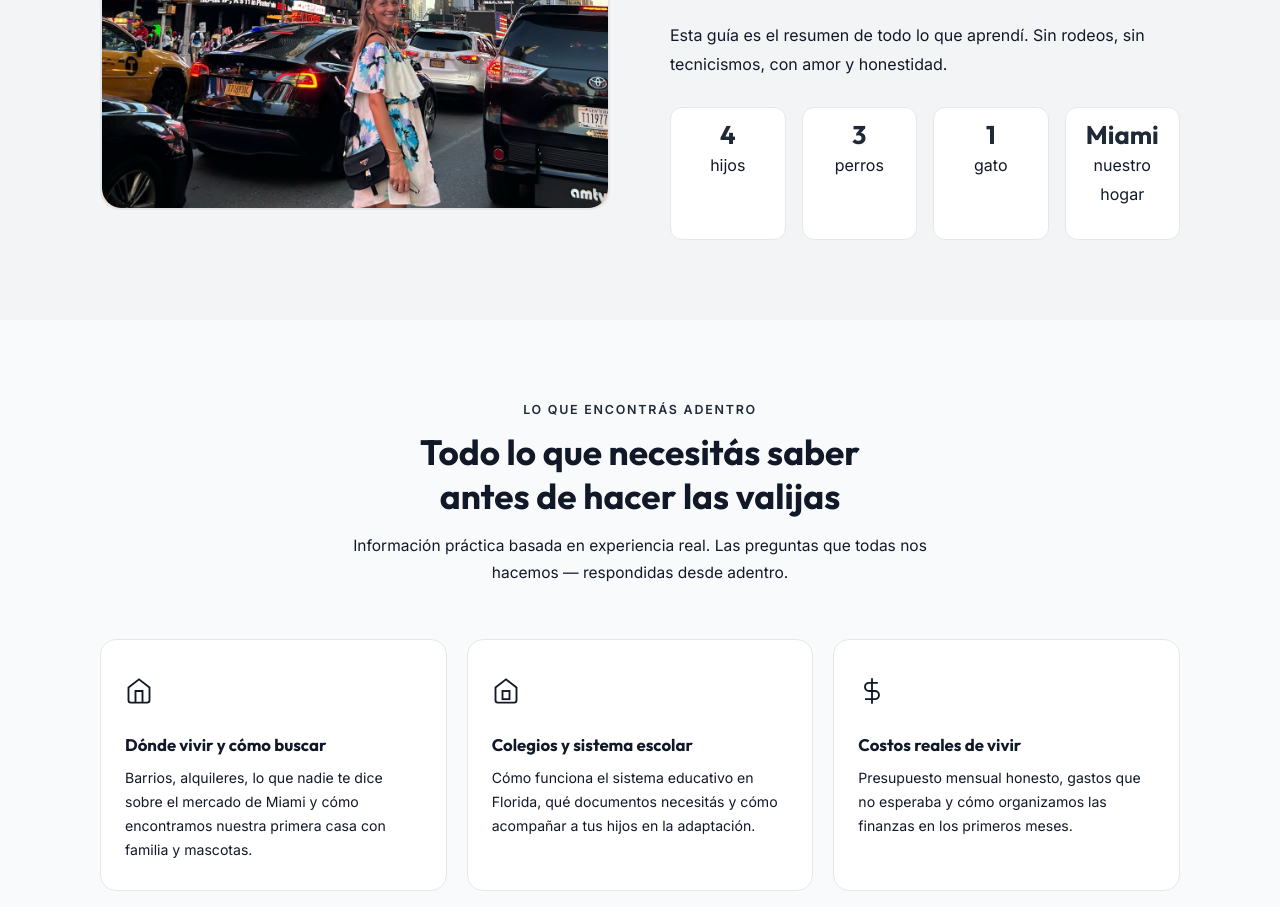
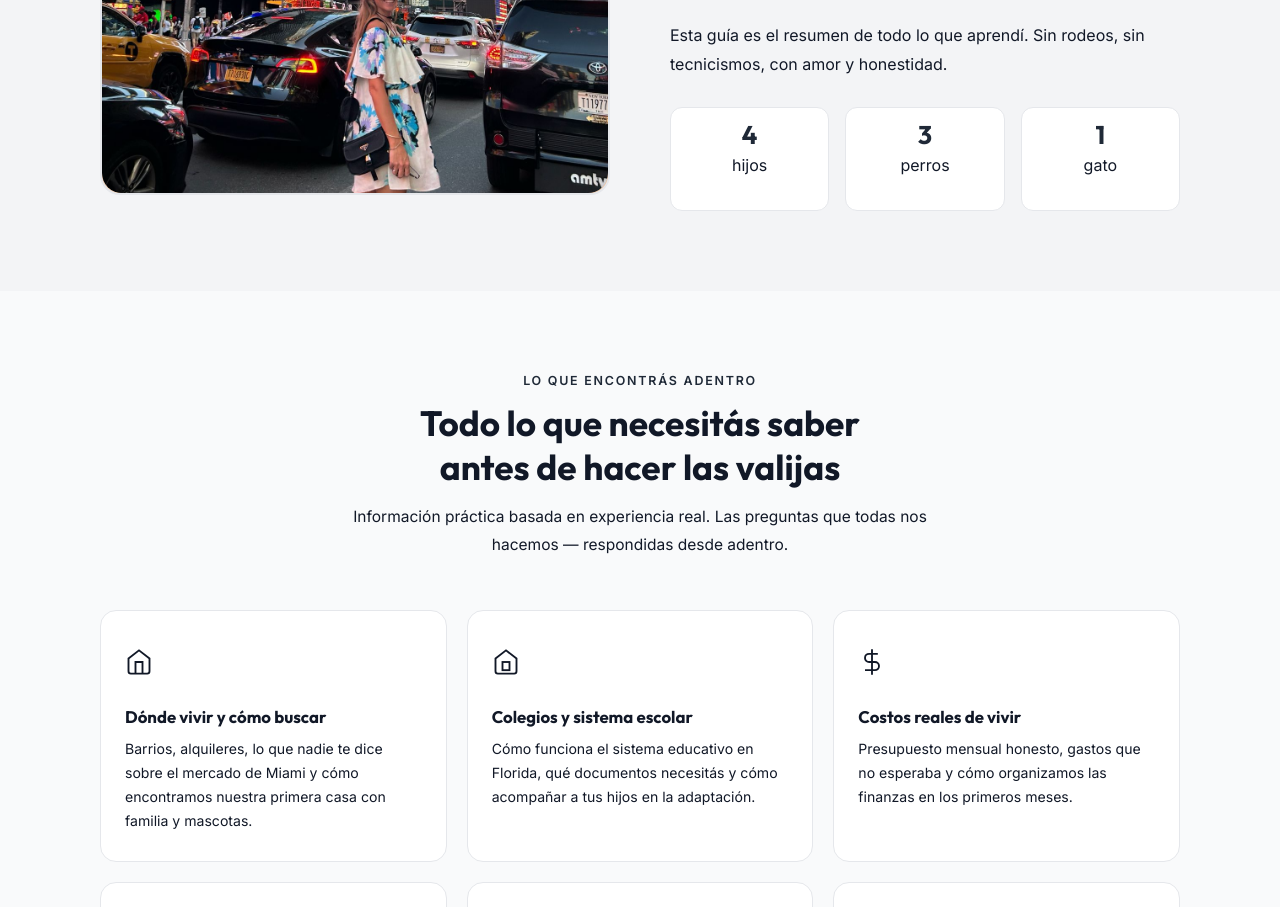
Before and after one commit to Cremaschis/ferxmiami, a plain HTML site: page index.html in a window 1280 px wide. Shown: the part 1317-2224 px from the top of the page. Drawn offline with Linux system fonts and the light colour scheme.

Commit message:
Eliminar 'Miami nuestro hogar' de la sección de stats

```diff
--- a/index.html
+++ b/index.html
@@ -621,10 +621,6 @@
             <span class="stat-pill-num">1</span>
             <p class="stat-pill-label">gato</p>
           </div>
-          <div class="stat-pill">
-            <span class="stat-pill-num">Miami</span>
-            <p class="stat-pill-label">nuestro hogar</p>
-          </div>
         </div>
       </div>
 
```
